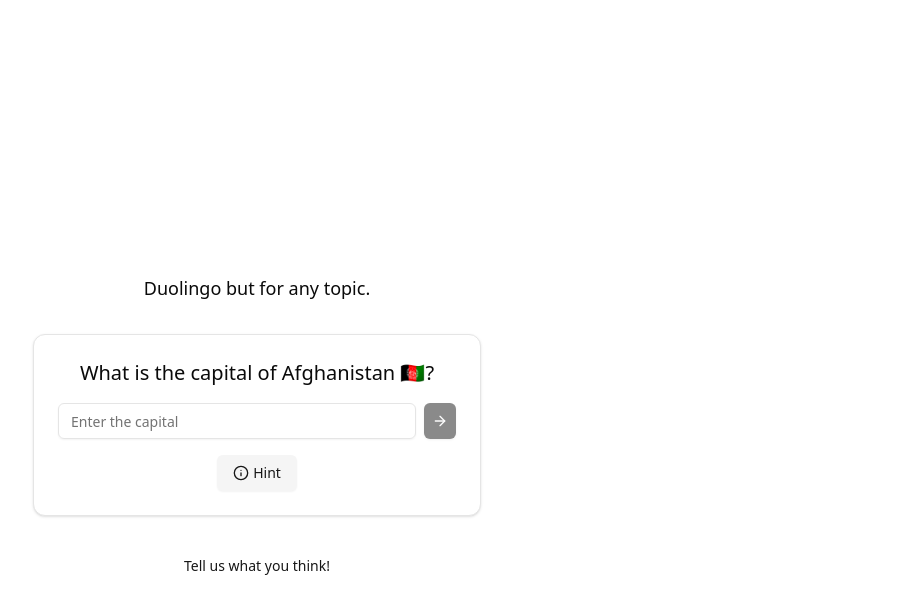
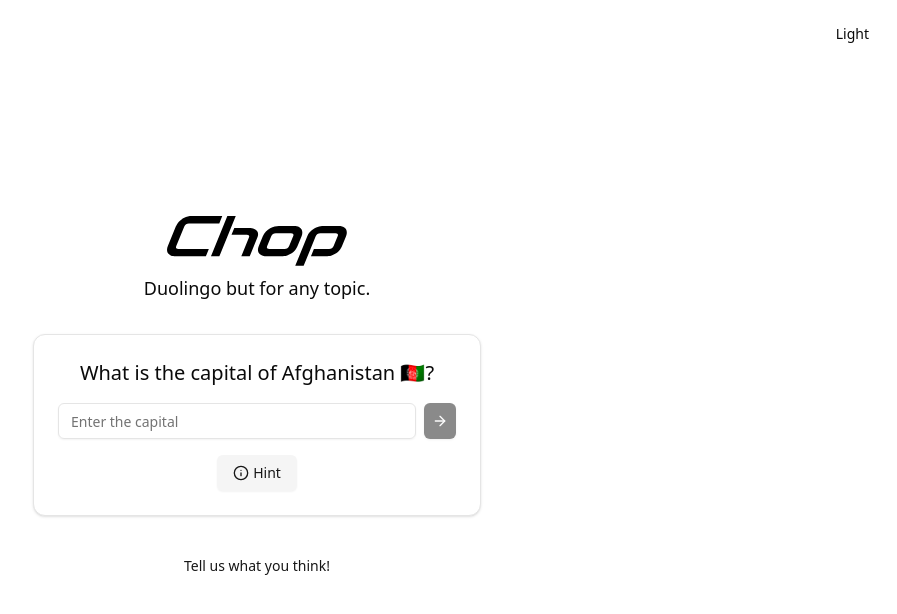
Before and after one commit to alvropena/chop-nextjs, a Next.js app: page /en in a window 1280 px wide. Shown: the top 614 px of the page, without its empty margins (383-1280 px from the left). Built offline with nearby package versions, Linux system fonts and the light colour scheme; no server answers.

Commit message:
Update Logo component and add ModeToggle component

```diff
--- a/src/app/[locale]/page.tsx
+++ b/src/app/[locale]/page.tsx
@@ -18,8 +18,8 @@
   DialogTitle,
   DialogTrigger,
 } from "@/components/ui/dialog"
-import Image from "next/image"
-import { Logo } from "@/components/logo"
+import Logo from "@/components/logo"
+import { ModeToggle } from "@/components/mode-toggle"
 
 export default function Page() {
   const [currentIndex, setCurrentIndex] = useState(0)
@@ -97,7 +97,12 @@
   const isFormFilled = name.trim() && email.trim() && message.trim()
 
   return (
-    <div className="flex flex-col justify-center items-center h-screen p-4">
+    <div className="relative h-screen">
+      {/* ModeToggle positioned at the top right */}
+      <div className="absolute top-4 right-4">
+        <ModeToggle />
+      </div>
+      <div className="flex flex-col justify-center items-center h-full">
         {/* Header */}
         <header className="flex flex-col items-center justify-center gap-2 mb-8">
           <Logo />
@@ -193,5 +198,6 @@
           </Dialog>
         </footer>
       </div>
+    </div>
   )
 }
--- a/src/components/logo.tsx
+++ b/src/components/logo.tsx
@@ -1,13 +1,19 @@
+import { useTheme } from "next-themes";
 import Image from "next/image";
 import Link from "next/link";
 
-export const Logo = () => {
+import React from 'react'
+
+export default function Logo() {
+    const { theme } = useTheme()
+    const logoSrc = theme === "dark" ? "/logo.svg" : "/logo_d.svg";
+
     return (
         <Image
             height={180}
             width={180}
             alt="logo"
-            src="/logo.svg"
+            src={logoSrc}
         />
     )
 }
--- a/src/components/mode-toggle.tsx
+++ b/src/components/mode-toggle.tsx
@@ -1,7 +1,6 @@
 "use client"
 
 import * as React from "react"
-import { MoonIcon, SunIcon } from "lucide-react"
 import { useTheme } from "next-themes"
 import { Toggle } from "@/components/ui/toggle"
 
@@ -20,12 +19,11 @@
 
     return (
         <Toggle aria-label="Toggle theme" pressed={isDarkMode} onPressedChange={handleToggle}>
-            {isDarkMode ?
-                <MoonIcon className="h-4 w-4" />
-                :
-                <SunIcon className="h-4 w-4" />
-            }
+            {isDarkMode ? (
+                <div>Dark</div>
+            ) : (
+                <div>Light</div>
+            )}
         </Toggle>
-
     )
 }
```
Lines whose indentation alone changed are shown as unchanged.
